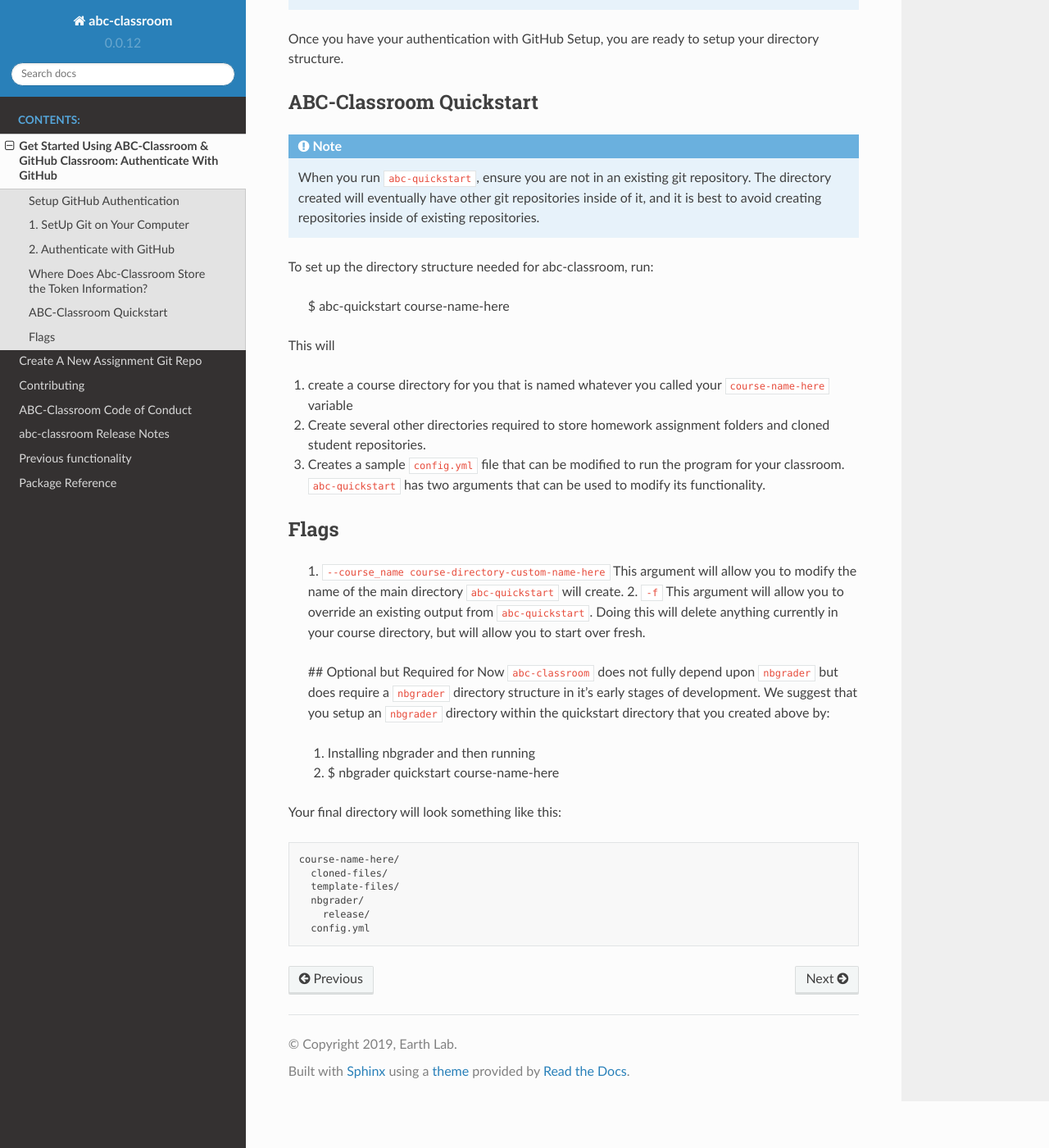
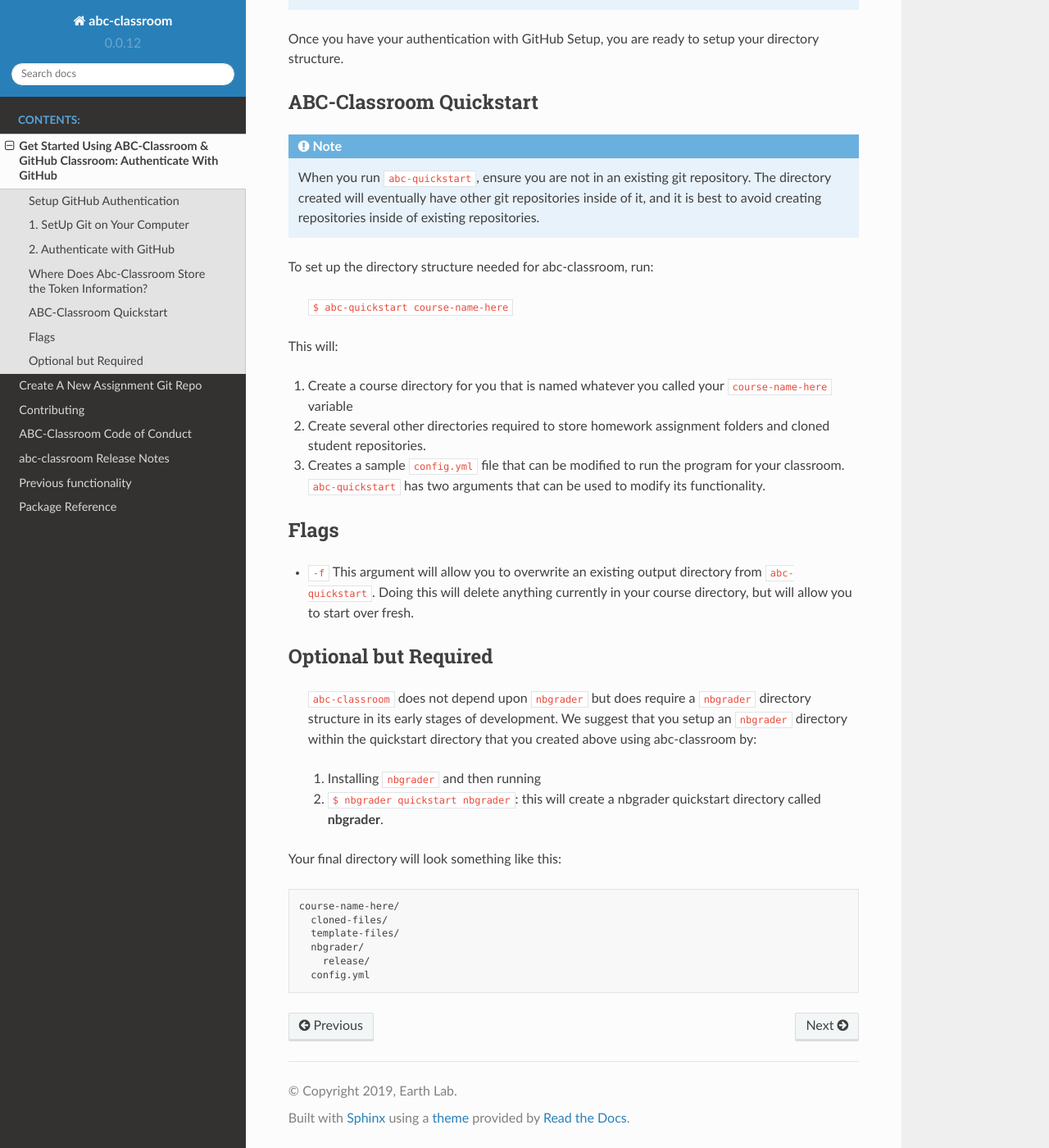
Before and after one commit to earthlab/abc-classroom, a Sphinx documentation site: the page built from docs/get-started.rst, in a window 1280 px wide and 1400 px high, scrolled down 1800 px. Shown: the whole window at 82% size. Built offline with Sphinx 7.4.7 and the Read the Docs theme 2.0.0, drawn with Linux system fonts in a browser that asks for light colours.

Commit message:
minor tweaks to docs

```diff
--- a/docs/get-started.rst
+++ b/docs/get-started.rst
@@ -88,30 +88,30 @@
 
 To set up the directory structure needed for abc-classroom, run:
 
-     $ abc-quickstart course-name-here
+     ``$ abc-quickstart course-name-here``
 
-This will
+This will:
 
-1. create a course directory for you that is named whatever you called your ``course-name-here`` variable
+1. Create a course directory for you that is named whatever you called your ``course-name-here`` variable
 2. Create several other directories required to store homework assignment folders
    and cloned student repositories.
 3. Creates a sample ``config.yml`` file that can be modified to run the program for your classroom. ``abc-quickstart`` has two arguments that can be used to modify its functionality.
 
 Flags
 ~~~~~
- 1. ``--course_name course-directory-custom-name-here`` This argument will allow you to modify the name of the main
- directory ``abc-quickstart`` will create.
- 2. ``-f`` This argument will allow you to override an existing output from ``abc-quickstart``. Doing this will
- delete anything currently in your course directory, but will allow you to start over fresh.
 
- ## Optional but Required for Now
- ``abc-classroom`` does not fully depend upon ``nbgrader`` but does require a ``nbgrader``
- directory structure in it's early stages of development. We suggest that you
+* ``-f`` This argument will allow you to overwrite an existing output directory from ``abc-quickstart``. Doing this will delete anything currently in your course directory, but will allow you to start over fresh.
+
+Optional but Required
+~~~~~~~~~~~~~~~~~~~~~
+
+ ``abc-classroom`` does not depend upon ``nbgrader`` but does require a ``nbgrader``
+ directory structure in its early stages of development. We suggest that you
  setup an ``nbgrader`` directory within the quickstart directory that you created
- above by:
+ above using abc-classroom by:
 
- 1. Installing nbgrader and then running
- 2. $ nbgrader quickstart course-name-here
+ 1. Installing ``nbgrader`` and then running
+ 2. ``$ nbgrader quickstart nbgrader``: this will create a nbgrader quickstart directory called **nbgrader**.
 
 Your final directory will look something like this:
 
```
